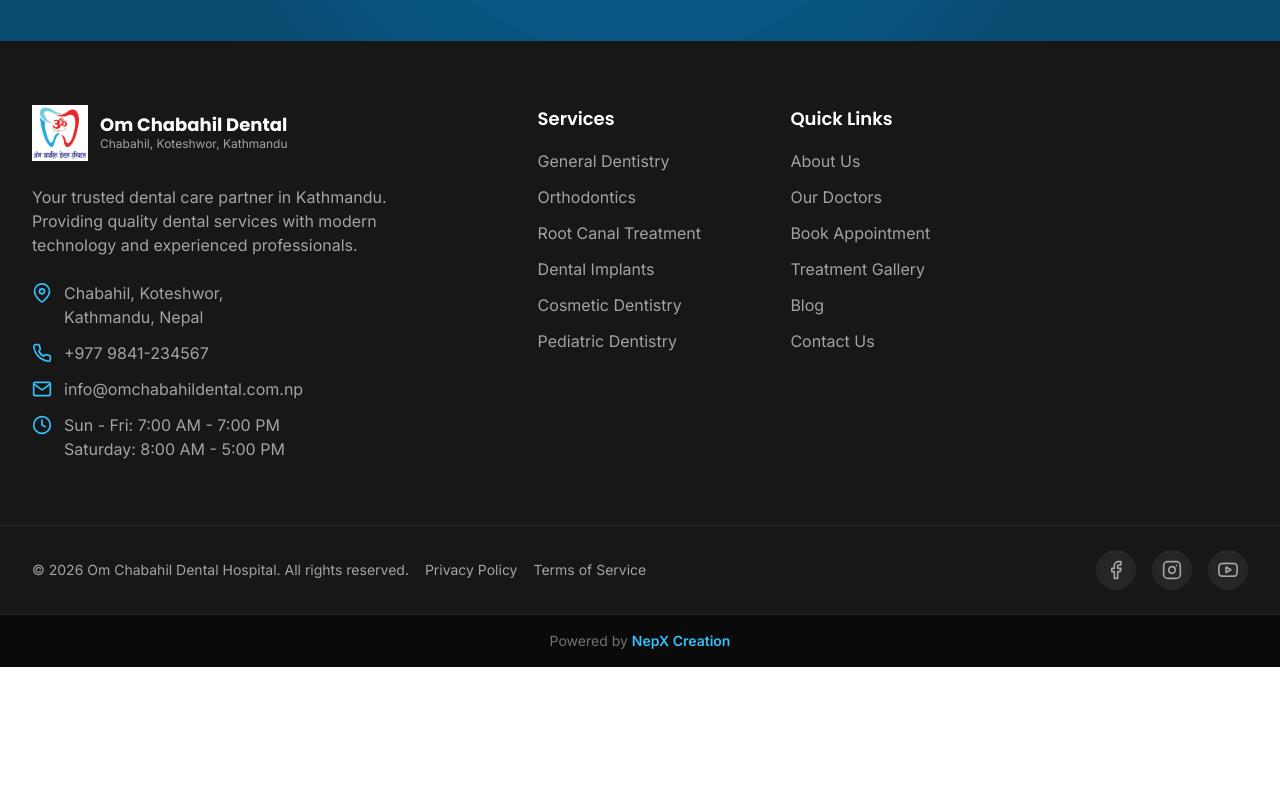
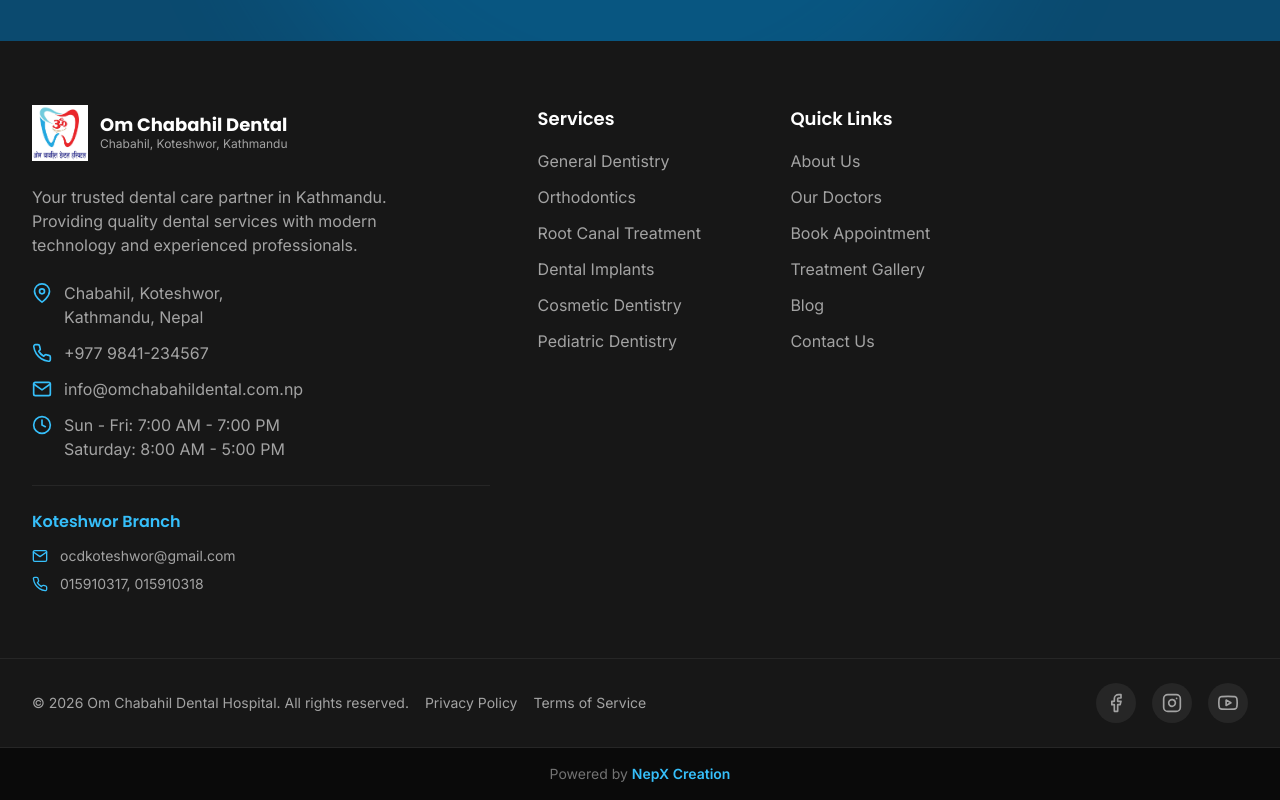
Before and after one commit to vidkid7/Dental, a Next.js app in the folder frontend/: page / in a window 1280 px wide. Shown: the part 4426-5226 px from the top of the page. Before the commit the page ends 5093 px from the top, so only its background shows below. Built offline with nearby package versions, Linux system fonts and the light colour scheme; no server answers.

Commit message:
Add Koteshwor branch contact information to footer

```diff
--- a/frontend/src/components/layout/Footer.tsx
+++ b/frontend/src/components/layout/Footer.tsx
@@ -88,6 +88,23 @@
                 </div>
               </div>
             </div>
+
+            {/* Koteshwor Branch */}
+            <div className="mt-6 pt-6 border-t border-neutral-800">
+              <h3 className="font-heading font-semibold text-base mb-3 text-primary-400">
+                Koteshwor Branch
+              </h3>
+              <div className="space-y-2">
+                <a href="mailto:ocdkoteshwor@gmail.com" className="flex items-center gap-3 text-neutral-400 hover:text-white transition-colors">
+                  <FiMail className="w-4 h-4 flex-shrink-0 text-primary-400" />
+                  <span className="text-sm">ocdkoteshwor@gmail.com</span>
+                </a>
+                <a href="tel:015910317" className="flex items-center gap-3 text-neutral-400 hover:text-white transition-colors">
+                  <FiPhone className="w-4 h-4 flex-shrink-0 text-primary-400" />
+                  <span className="text-sm">015910317, 015910318</span>
+                </a>
+              </div>
+            </div>
           </div>
 
           {/* Services */}
```
